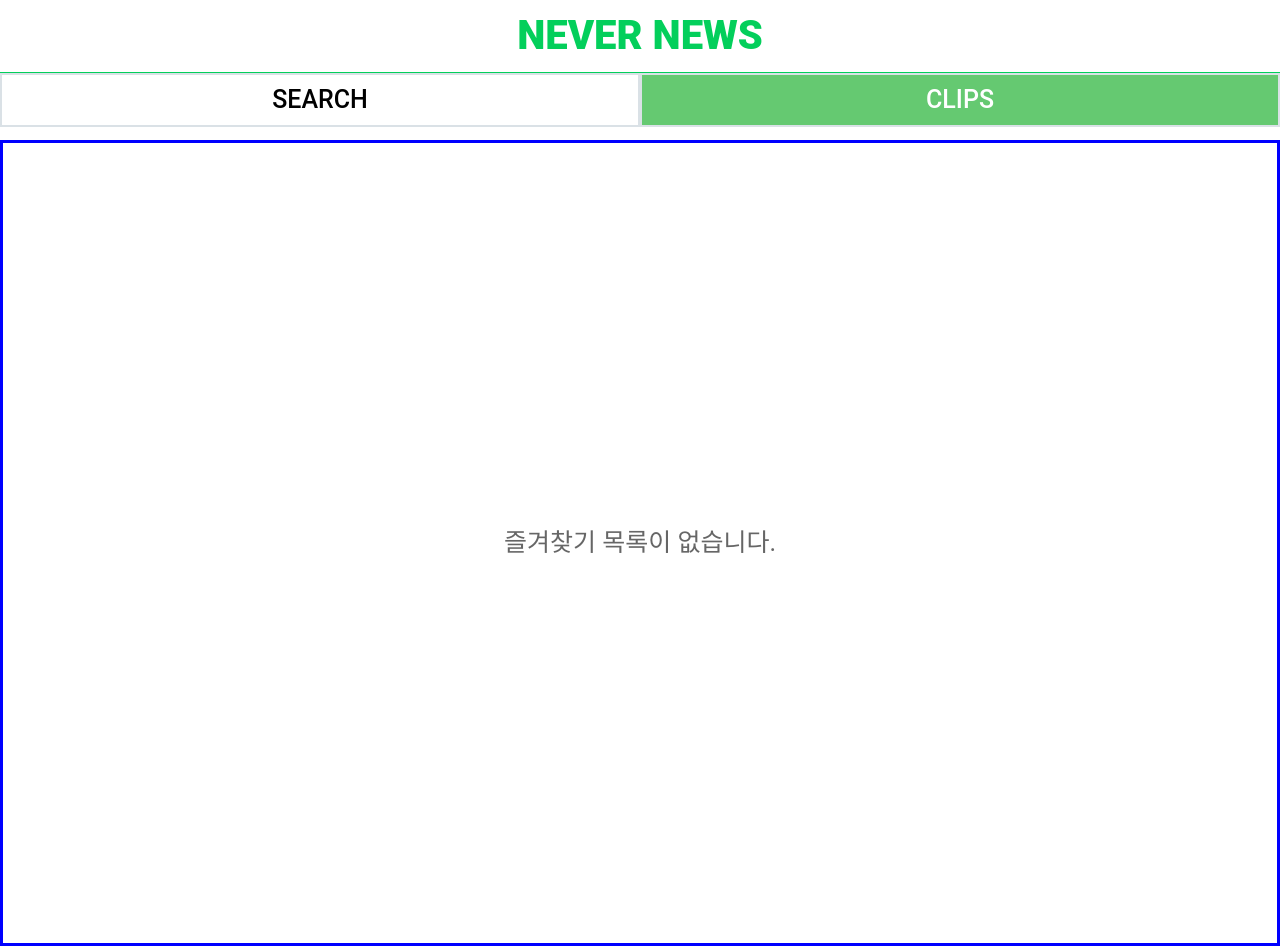
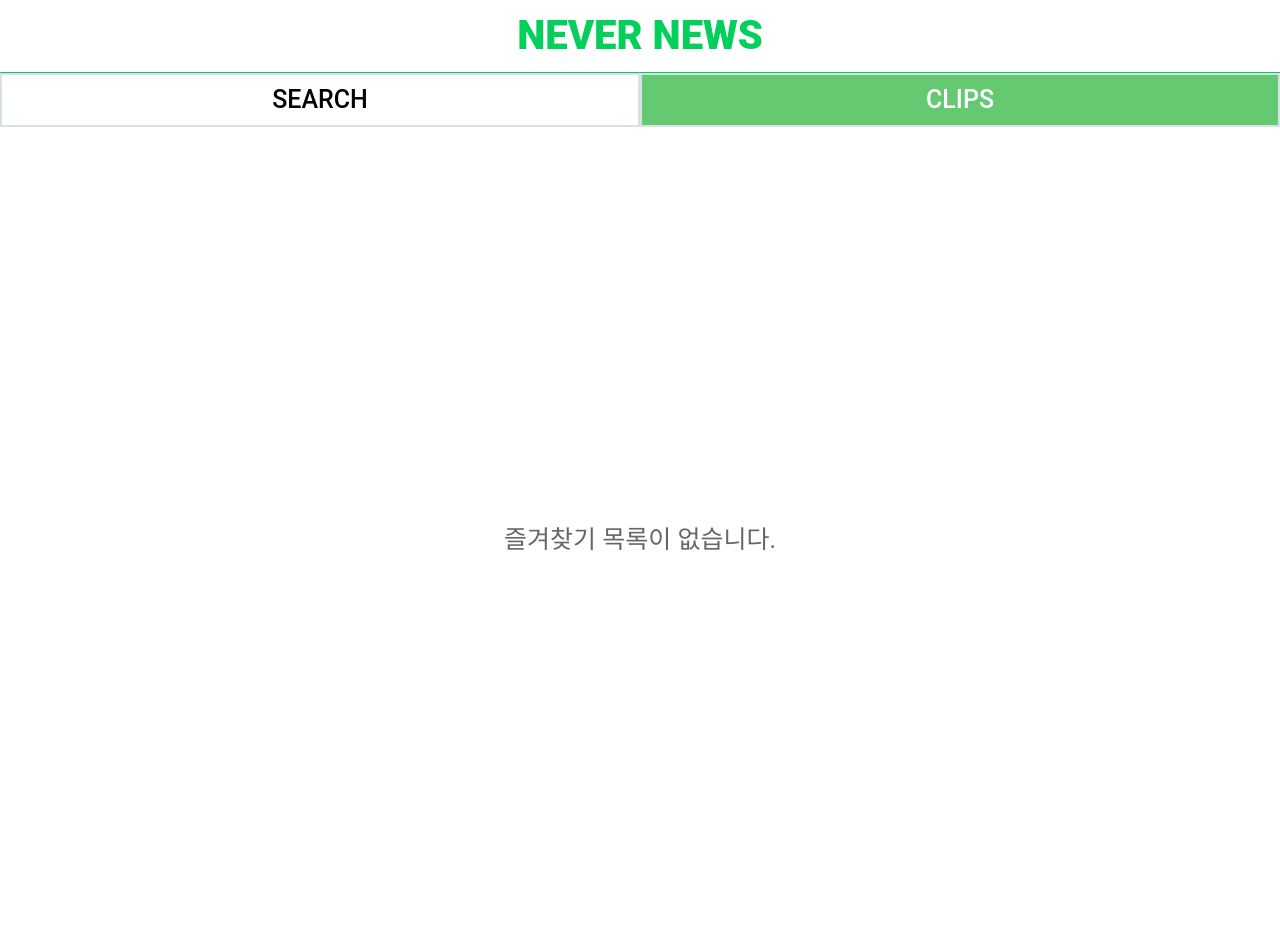
Before and after one commit to SejuneOh/News_Page, a React (Vite) app in the folder newsClient/: page /clips in a window 1280 px wide. Built offline with nearby package versions, Linux system fonts and the light colour scheme.

Commit message:
feat: Remove clip page border

```diff
--- a/newsClient/src/routes/clipsPage.tsx
+++ b/newsClient/src/routes/clipsPage.tsx
@@ -6,7 +6,6 @@ import { NewsModel } from "../models/newsModel";
 import { getClips } from "../store/clipAction";
 
 const ClipPageDiv = styled.div`
-  border: 3px solid blue;
   position: relative;
   top: 140px;
 
```
